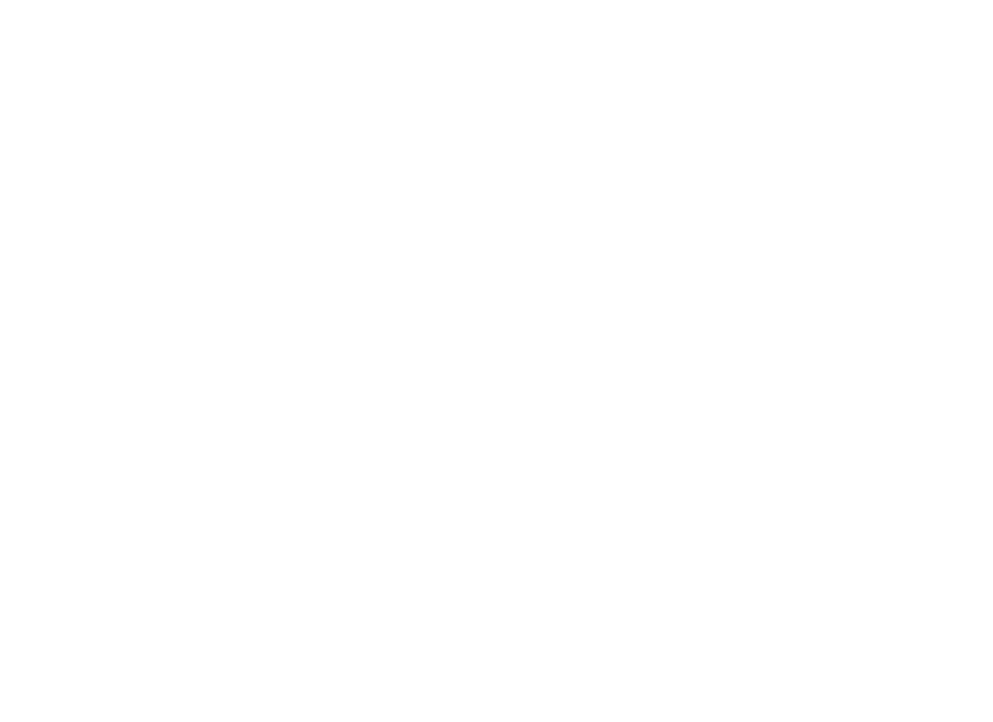
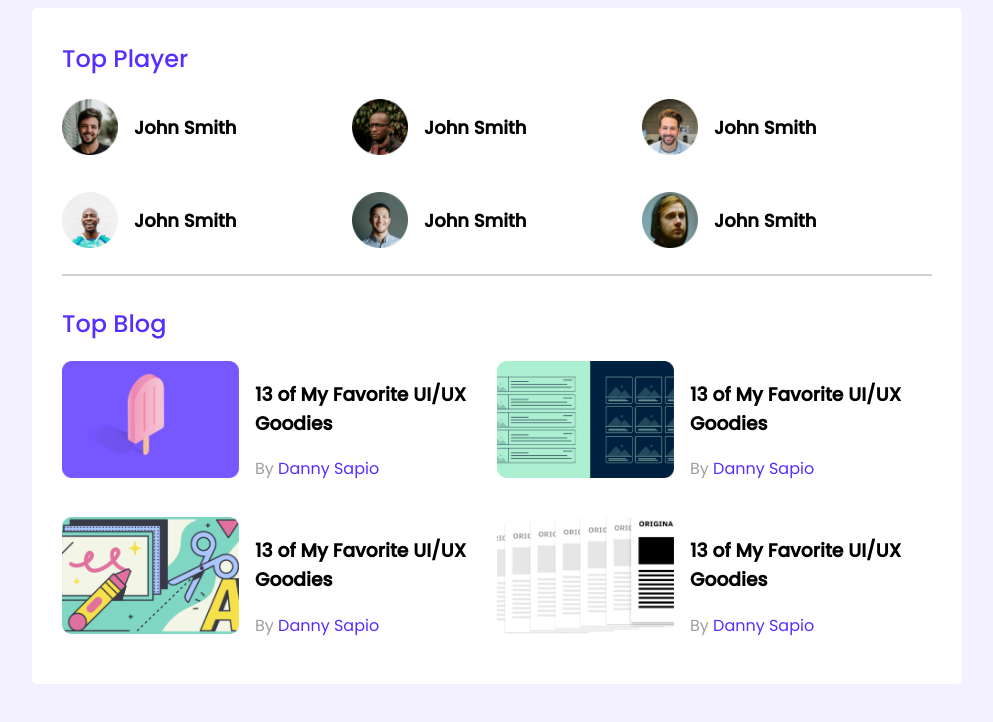
Before and after one commit to Bikash-Dev-Bk/leader-board, a plain HTML site: page index.html in a window 1280 px wide. Shown: the whole page, without its empty margins (143-1136 px from the left). Drawn offline with Linux system fonts and the light colour scheme.

Commit message:
Top player and Top Blogs added

```diff
--- a/index.html
+++ b/index.html
@@ -9,6 +9,86 @@
     <link rel="stylesheet" href="/styles/style.css">
 </head>
 <body>
+    <header>
+        <!-- header end -->
+    </header>
+    <main>
+        <!-- Top player and Top Blogs -->
+        <section class="container">
+            <div class="top-players">
+                <h2 class="section-title">Top Player</h2>
+                <div class="players">
+                    <div class="player">
+                        <img src="./images/players/player-1.png" alt="">
+                        <h3 class="player-name">John Smith</h3>
+                    </div>
+                    <div class="player">
+                        <img src="./images/players/player-2.png" alt="">
+                        <h3 class="player-name">John Smith</h3>
+                    </div>
+                    <div class="player">
+                        <img src="./images/players/player-3.png" alt="">
+                        <h3 class="player-name">John Smith</h3>
+                    </div>
+                    <div class="player">
+                        <img src="./images/players/player-4.png" alt="">
+                        <h3 class="player-name">John Smith</h3>
+                    </div>
+                    <div class="player">
+                        <img src="./images/players/player-5.png" alt="">
+                        <h3 class="player-name">John Smith</h3>
+                    </div>
+                    <div class="player">
+                        <img src="./images/players/player-6.png" alt="">
+                        <h3 class="player-name">John Smith</h3>
+                    </div>
+                </div>
+            </div>
 
+            <hr>
+
+            <div class="top-blogs">
+                <h2 class="section-title">Top Blog</h2>
+                <div class="blogs">
+                    <div class="blog">
+                        <div class="blog-image">
+                            <img src="./images/blogs/blog-1.png" alt="">
+                        </div>
+                        <div class="blog-info">
+                            <h3>13 of My Favorite UI/UX Goodies</h3>
+                            <p>By <a href="">Danny Sapio</a></p>
+                        </div>
+                    </div>
+                    <div class="blog">
+                        <div class="blog-image">
+                            <img src="./images/blogs/blog-2.png" alt="">
+                        </div>
+                        <div class="blog-info">
+                            <h3>13 of My Favorite UI/UX Goodies</h3>
+                            <p>By <a href="">Danny Sapio</a></p>
+                        </div>
+                    </div>
+                    <div class="blog">
+                        <div class="blog-image">
+                            <img src="./images/blogs/blog-3.png" alt="">
+                        </div>
+                        <div class="blog-info">
+                            <h3>13 of My Favorite UI/UX Goodies</h3>
+                            <p>By <a href="">Danny Sapio</a></p>
+                        </div>
+                    </div>
+                    <div class="blog">
+                        <div class="blog-image">
+                            <img src="./images/blogs/blog-4.png" alt="">
+                        </div>
+                        <div class="blog-info">
+                            <h3>13 of My Favorite UI/UX Goodies</h3>
+                            <p>By <a href="">Danny Sapio</a></p>
+                        </div>
+                    </div>
+                </div>
+            </div>
+        </section>
+    </main>
 </body>
 </html>
--- a/styles/style.css
+++ b/styles/style.css
@@ -0,0 +1,84 @@
+/*----------------------------
+            Fonts
+------------------------------*/
+
+@import url('https://fonts.googleapis.com/css2?family=Great+Vibes&family=Lobster&family=Poppins:wght@400;500&family=Roboto&display=swap');
+
+/* ----------------------------------
+        common style or utilities
+--------------------------------------*/
+
+body{
+    font-family: 'Poppins', sans-serif;
+    background-color: #F3F1FF;
+}
+main{
+    display: flex;
+    justify-content: center;
+}
+.container{
+    padding: 30px;
+    width: 870px;
+    background-color: #FFFFFF;
+    border-radius: 5px;
+}
+hr{
+    border: 1px solid #D1D1D1;
+    margin-top: 22px;
+    margin-bottom: 30px;
+}
+
+/* ---------------------------
+           Top Players
+----------------------------*/
+
+
+.section-title{
+    font-weight: 500;
+    font-size: 24px;
+    color: #562EFF;
+    margin-top: 3px;
+}
+.players{
+    display: grid;
+    grid-template-columns: repeat(3, 1fr);
+    grid-row-gap: 30px;
+}
+.player{
+    display: flex;
+    align-items: center;
+}
+.player img{
+    width: 56px;
+}
+.player-name{
+    font-size: 18px;
+    margin-left: 16px;
+}
+
+/* ---------------------------
+           Top Blog
+----------------------------*/
+
+.blogs{
+    display: grid;
+    grid-template-columns: repeat(2, 1fr);
+    grid-row-gap: 20px;
+}
+.blog{
+    display: flex;
+}
+.blog-image img{
+    width: 177px;
+    height: 117px;
+}
+.blog-info{
+    margin-left: 16px;
+}
+.blog-info a{
+    text-decoration: none;
+    color: #562EFF;
+}
+.blog-info p{
+    color: #9F9F9F;
+}
```
